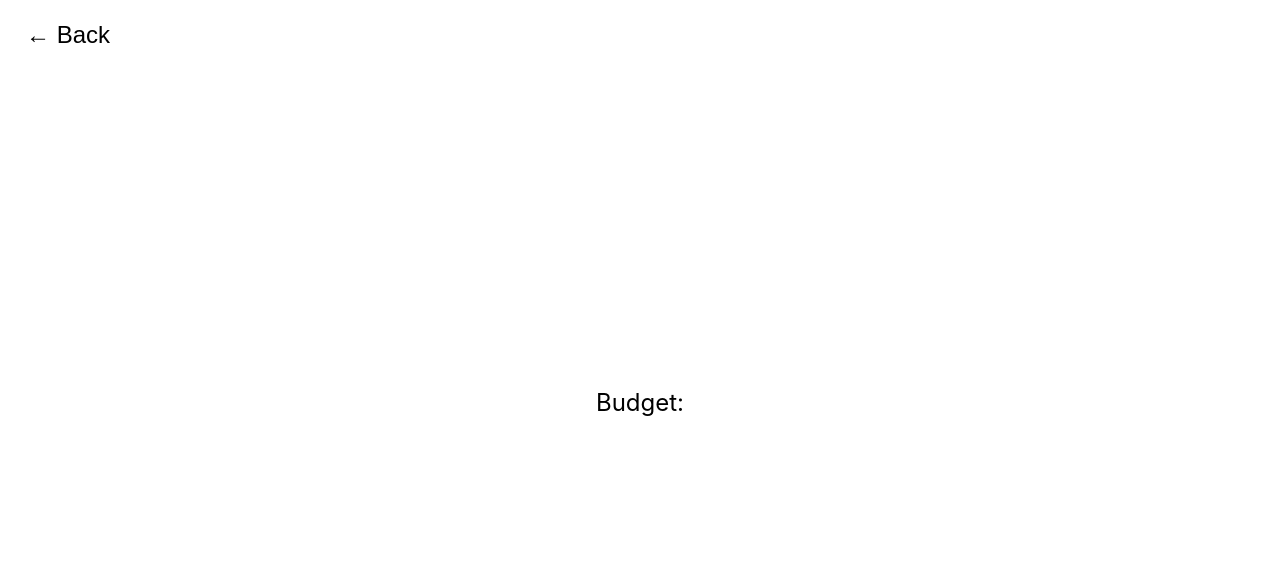
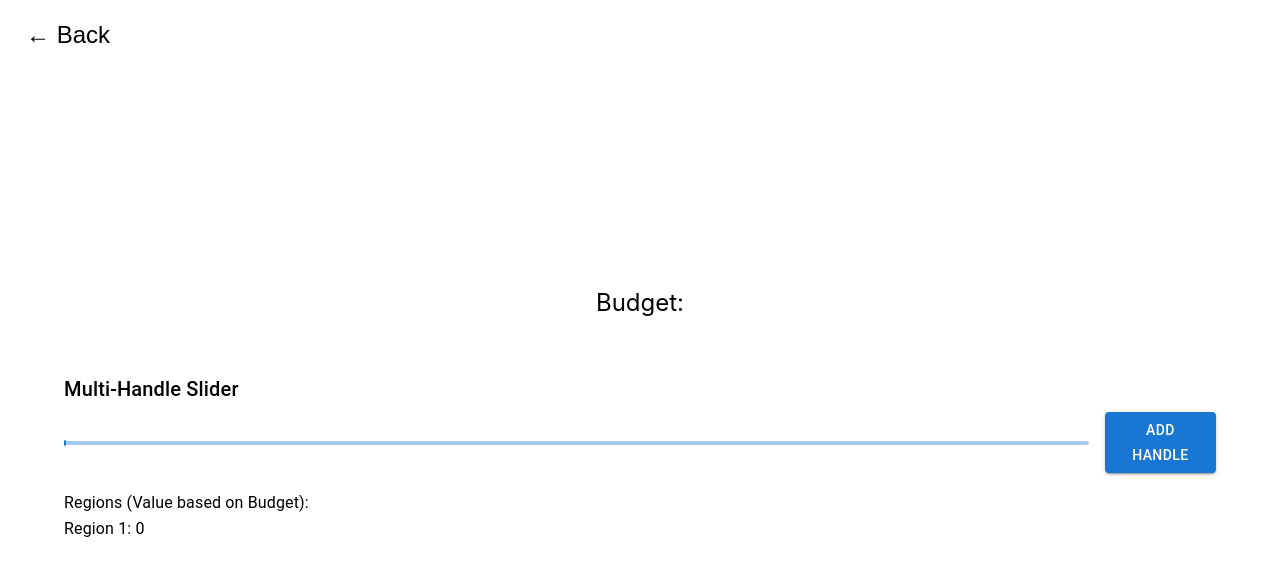
Before and after one commit to aspiforgreat/traveltracker, a React (Create React App) app: page /detail in a window 1280 px wide. Shown: the top 576 px of the page. Built offline with nearby package versions, Linux system fonts and the light colour scheme.

Commit message:
added a multiline slider to divide budgets

```diff
--- a/src/DetailPage.js
+++ b/src/DetailPage.js
@@ -1,5 +1,6 @@
-import React from "react";
+import React, { useState } from "react";
 import { useNavigate, useLocation } from "react-router-dom";
+import { Box as MuiBox, Button, Slider, Typography, Grid, Container } from "@mui/material";
 import "./DetailPage.css";
 
 const DetailPage = () => {
@@ -7,13 +8,102 @@ const DetailPage = () => {
     const location = useLocation();
     const box = location.state?.box; // Get the box data
 
+    // Slider state
+    const [handles, setHandles] = useState([]); // positions (0-100)
+    const maxHandles = 5;
+
+    const handleSliderChange = (event, newValue) => {
+        if (Array.isArray(newValue)) {
+            const sorted = [...newValue].sort((a, b) => a - b);
+            setHandles(sorted);
+        }
+    };
+
+    // Add a new handle at a default position: 50 if none exist, or 10% to the right of the last handle (capped at 100)
+    const addHandle = () => {
+        if (handles.length < maxHandles) {
+            let newHandle;
+            if (handles.length === 0) {
+                newHandle = 50;
+            } else {
+                newHandle = handles[handles.length - 1] + 10;
+                if (newHandle > 100) newHandle = 100;
+            }
+            const newHandles = [...handles, newHandle].sort((a, b) => a - b);
+            setHandles(newHandles);
+        }
+    };
+
+    // Compute regions:
+    // If handles exist, compute region from 0 to first handle, differences between adjacent handles,
+    // and add a final "rest" region from the last handle to 100.
+    // If no handles, the whole bar (100%) is the rest region.
+    let computedRegions = [];
+    if (handles.length > 0) {
+        computedRegions.push(handles[0]); // Region from 0 to first handle
+        for (let i = 1; i < handles.length; i++) {
+            computedRegions.push(handles[i] - handles[i - 1]);
+        }
+        computedRegions.push(100 - handles[handles.length - 1]); // Rest region
+    } else {
+        computedRegions.push(100);
+    }
+
     return (
         <div className="detail-page">
-            <button className="back-button" onClick={() => navigate("/")}>← Back</button>
+            {/* Navigation remains unchanged */}
+            <button className="back-button" onClick={() => navigate("/")}>
+                ← Back
+            </button>
             <div className="box-info">
                 <h2>{box?.name}</h2>
                 <p>Budget: {box?.number}</p>
             </div>
+
+            {/* New Large Slider Section */}
+            <Container sx={{ mt: 4 }}>
+                <Typography variant="h6" gutterBottom>
+                    Multi-Handle Slider
+                </Typography>
+                <MuiBox sx={{ display: "flex", alignItems: "center", width: "100%" }}>
+                    <Slider
+                        value={handles}
+                        onChange={handleSliderChange}
+                        valueLabelDisplay="auto"
+                        min={0}
+                        max={100}
+                        step={1}
+                        disableSwap
+                        sx={{ flexGrow: 1 }}
+                    />
+                    <Button
+                        variant="contained"
+                        onClick={addHandle}
+                        disabled={handles.length >= maxHandles}
+                        sx={{ ml: 2 }}
+                    >
+                        Add Handle
+                    </Button>
+                </MuiBox>
+                <MuiBox sx={{ mt: 2 }}>
+                    <Typography variant="subtitle1">
+                        Regions (Value based on Budget):
+                    </Typography>
+                    <Grid container spacing={1}>
+                        {computedRegions.map((region, index) => {
+                            // Calculate actual value based on the box budget
+                            const amount = Math.round((region * (box?.number || 0)) / 100);
+                            return (
+                                <Grid item key={index}>
+                                    <Typography variant="body1">
+                                        Region {index + 1}: {amount}
+                                    </Typography>
+                                </Grid>
+                            );
+                        })}
+                    </Grid>
+                </MuiBox>
+            </Container>
         </div>
     );
 };
```
